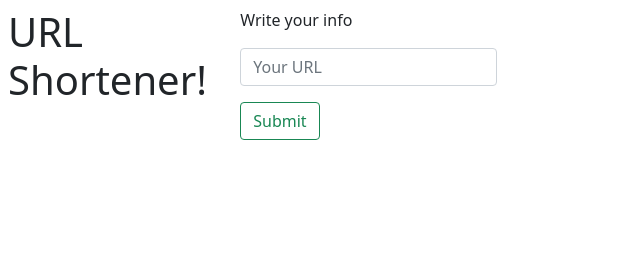
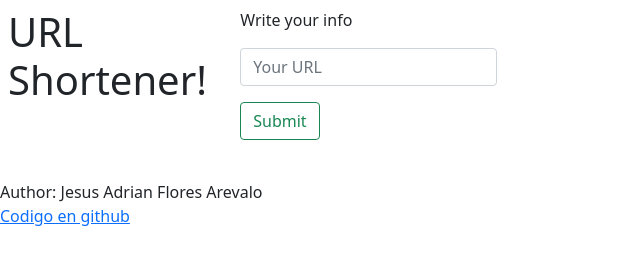
Before and after one commit to yisus44/url-shortener, a website: page src/client/index.html in a window 1280 px wide. Shown: the whole page, without its empty margins (0-640 px from the left). Drawn offline with nearby package versions, Linux system fonts and the light colour scheme.

Commit message:
added footer in index.html

```diff
--- a/src/client/index.html
+++ b/src/client/index.html
@@ -35,6 +35,11 @@
         </form>
       </div>
     </div>
-    <script></script>
+    <footer>
+      <p>
+        Author: Jesus Adrian Flores Arevalo<br />
+        <a href="https://github.com/yisus44/url-shortener">Codigo en github</a>
+      </p>
+    </footer>
   </body>
 </html>
```
